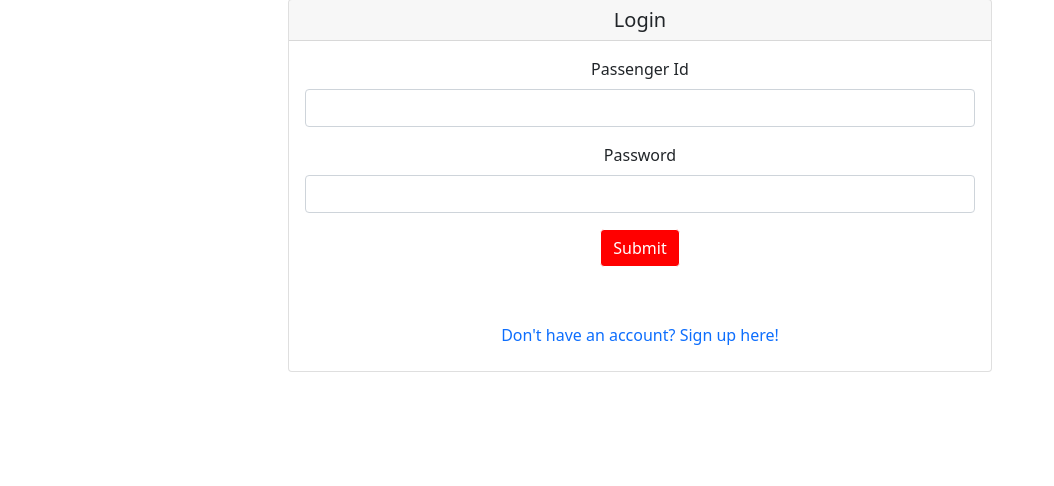
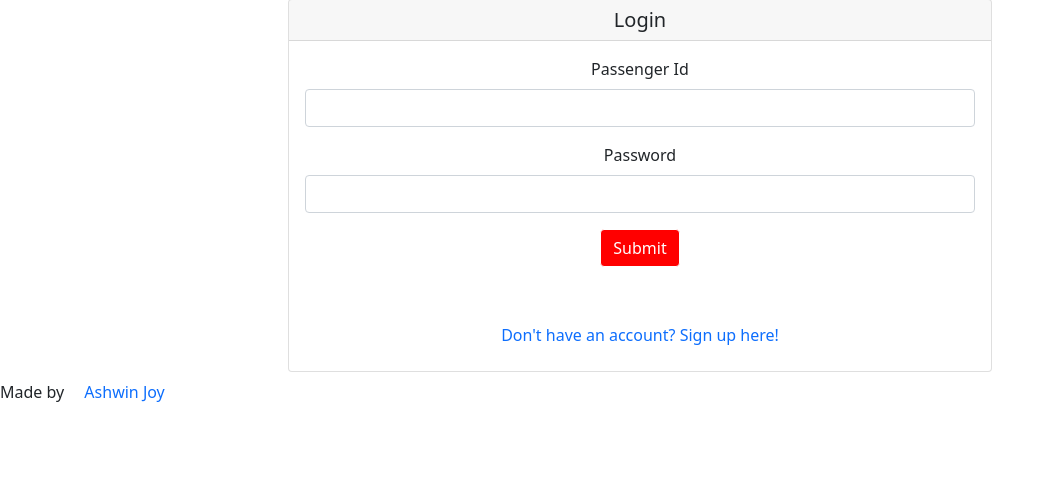
Before and after one commit to AshwinJoy/PMS, a Flask app: page / in a window 1280 px wide. Shown: the part 224-710 px from the top of the page, without its empty margins (0-1054 px from the left). Run offline with Flask 2, Linux system fonts and the light colour scheme.

Commit message:
Update login.html Added a footer

```diff
--- a/templates/login.html
+++ b/templates/login.html
@@ -33,5 +33,10 @@
   </div>
   </center>
 
+
+<div class="footer">
+  <p>Made by <a href="https://in.linkedin.com/in/ashwinjoy">Ashwin Joy</a> </p>
+</div>
+
 </body>
 </html>
```
